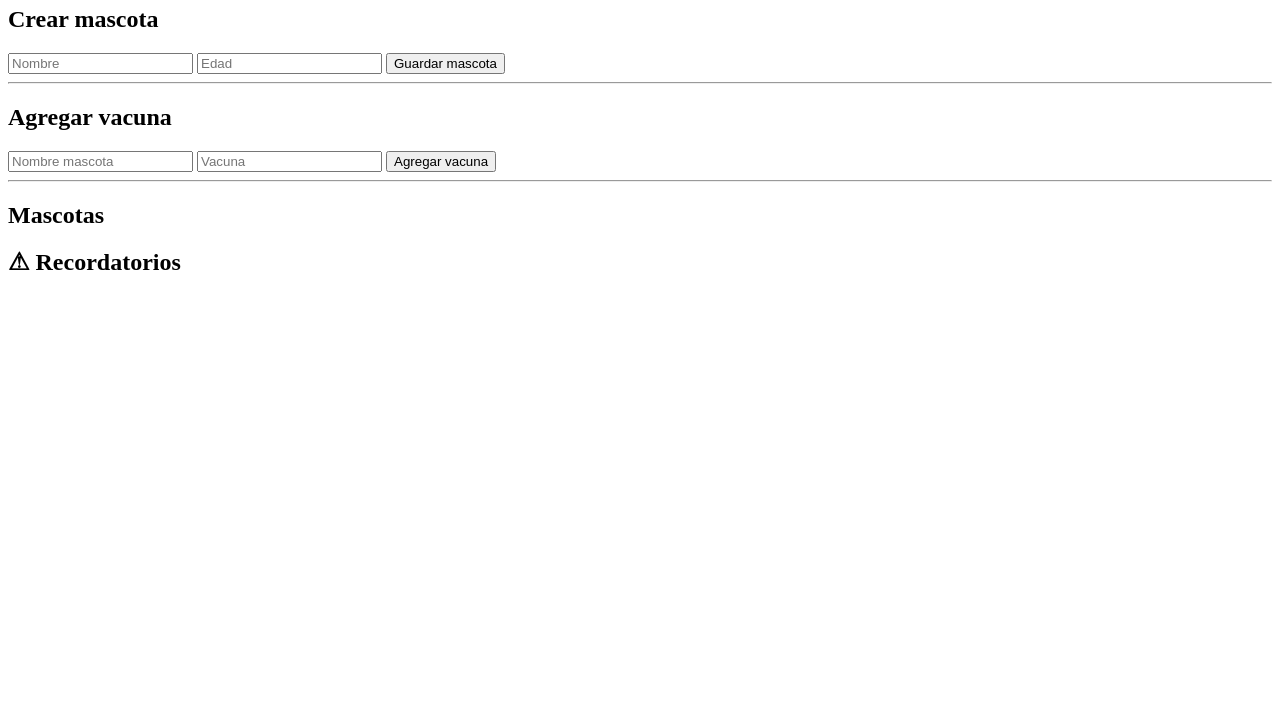
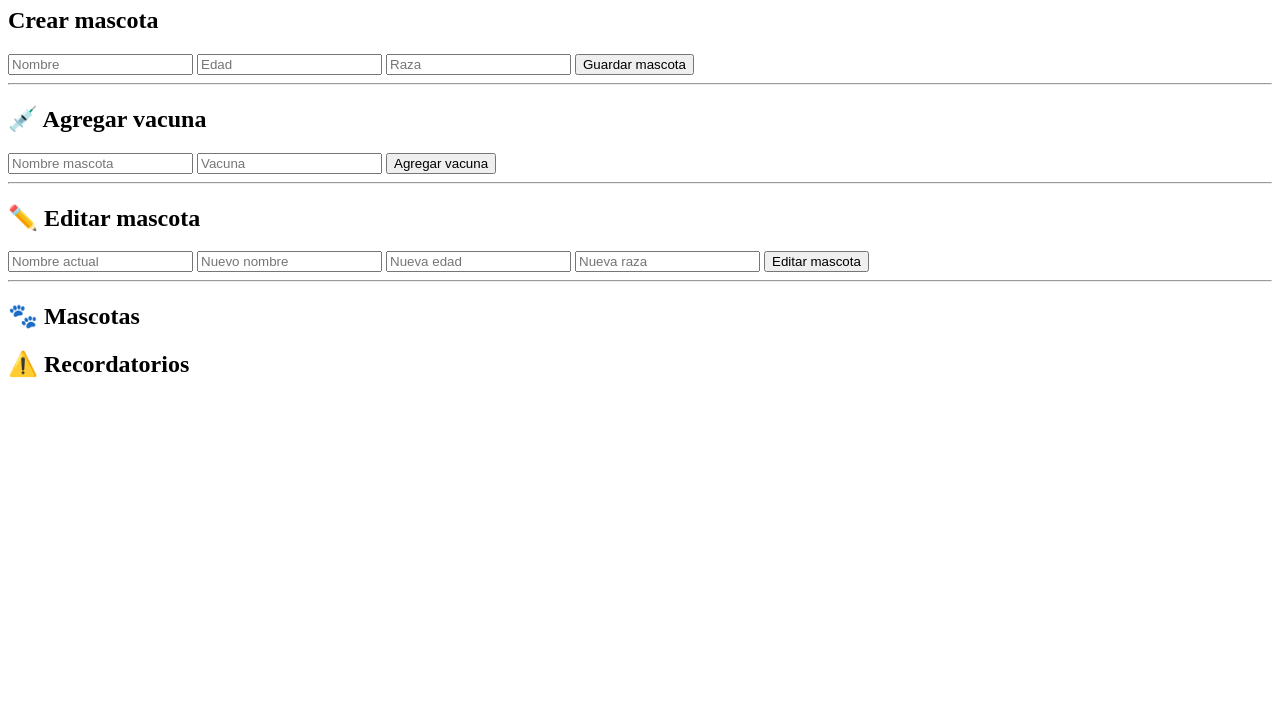
Before and after one commit to alelytm06-dotcom/PetCare-App, a plain HTML site: page index.html in a window 1280 px wide. Shown: the part 74-800 px from the top of the page. Drawn offline with Linux system fonts and the light colour scheme; no server answers.

Commit message:
Update index.html
AGAIN

```diff
--- a/index.html
+++ b/index.html
@@ -5,51 +5,70 @@
 </head>
 <body>
 
-<h1> PetCare</h1>
+<h1>🐶 PetCare</h1>
 
-<!-- Crear mascota -->
+<!-- CREAR MASCOTA -->
 <h2>Crear mascota</h2>
 
 <input id="nombre" placeholder="Nombre">
 <input id="edad" placeholder="Edad">
+<input id="raza" placeholder="Raza">
+
 <button onclick="guardar()">Guardar mascota</button>
 
 <hr>
 
-<!-- Vacunas -->
-<h2> Agregar vacuna</h2>
+<!-- VACUNAS -->
+<h2>💉 Agregar vacuna</h2>
 
 <input id="nombreVacuna" placeholder="Nombre mascota">
 <input id="vacuna" placeholder="Vacuna">
+
 <button onclick="agregarVacuna()">Agregar vacuna</button>
 
 <hr>
 
-<!-- Mascotas -->
-<h2> Mascotas</h2>
+<!-- EDITAR -->
+<h2>✏️ Editar mascota</h2>
+
+<input id="edit_actual" placeholder="Nombre actual">
+<input id="edit_nuevo" placeholder="Nuevo nombre">
+<input id="edit_edad" placeholder="Nueva edad">
+<input id="edit_raza" placeholder="Nueva raza">
+
+<button onclick="editarMascota()">Editar mascota</button>
+
+<hr>
+
+<!-- LISTA -->
+<h2>🐾 Mascotas</h2>
 <ul id="lista"></ul>
 
-<!-- Recordatorios -->
-<h2>⚠ Recordatorios</h2>
+<!-- ALERTAS -->
+<h2>⚠️ Recordatorios</h2>
 <ul id="alertas"></ul>
 
 <script>
 
+// 🔥 conexión automática con Render
 const API = window.location.origin;
 
+// CREAR MASCOTA
 async function guardar() {
     const nombre = document.getElementById("nombre").value;
     const edad = document.getElementById("edad").value;
+    const raza = document.getElementById("raza").value;
 
     await fetch(API + "/mascotas", {
         method: "POST",
         headers: {"Content-Type": "application/json"},
-        body: JSON.stringify({ nombre, edad })
+        body: JSON.stringify({ nombre, edad, raza })
     });
 
     cargar();
 }
 
+// AGREGAR VACUNA
 async function agregarVacuna() {
     const nombre = document.getElementById("nombreVacuna").value;
     const vacuna = document.getElementById("vacuna").value;
@@ -63,6 +82,28 @@ async function agregarVacuna() {
     cargar();
 }
 
+// EDITAR MASCOTA
+async function editarMascota() {
+    const nombre_actual = document.getElementById("edit_actual").value;
+    const nuevo_nombre = document.getElementById("edit_nuevo").value;
+    const nueva_edad = document.getElementById("edit_edad").value;
+    const nueva_raza = document.getElementById("edit_raza").value;
+
+    await fetch(API + "/editar_mascota", {
+        method: "PUT",
+        headers: {"Content-Type": "application/json"},
+        body: JSON.stringify({
+            nombre_actual,
+            nuevo_nombre,
+            nueva_edad,
+            nueva_raza
+        })
+    });
+
+    cargar();
+}
+
+// CARGAR MASCOTAS
 async function cargar() {
     const res = await fetch(API + "/mascotas");
     const data = await res.json();
@@ -73,7 +114,7 @@ async function cargar() {
     data.forEach(m => {
         const li = document.createElement("li");
 
-        let texto = m.nombre + " - " + m.edad;
+        let texto = m.nombre + " - " + m.edad + " - " + m.raza;
 
         if (m.vacunas.length > 0) {
             texto += " | Vacunas: ";
@@ -89,6 +130,7 @@ async function cargar() {
     cargarAlertas();
 }
 
+// ALERTAS
 async function cargarAlertas() {
     const res = await fetch(API + "/recordatorios");
     const data = await res.json();
```
